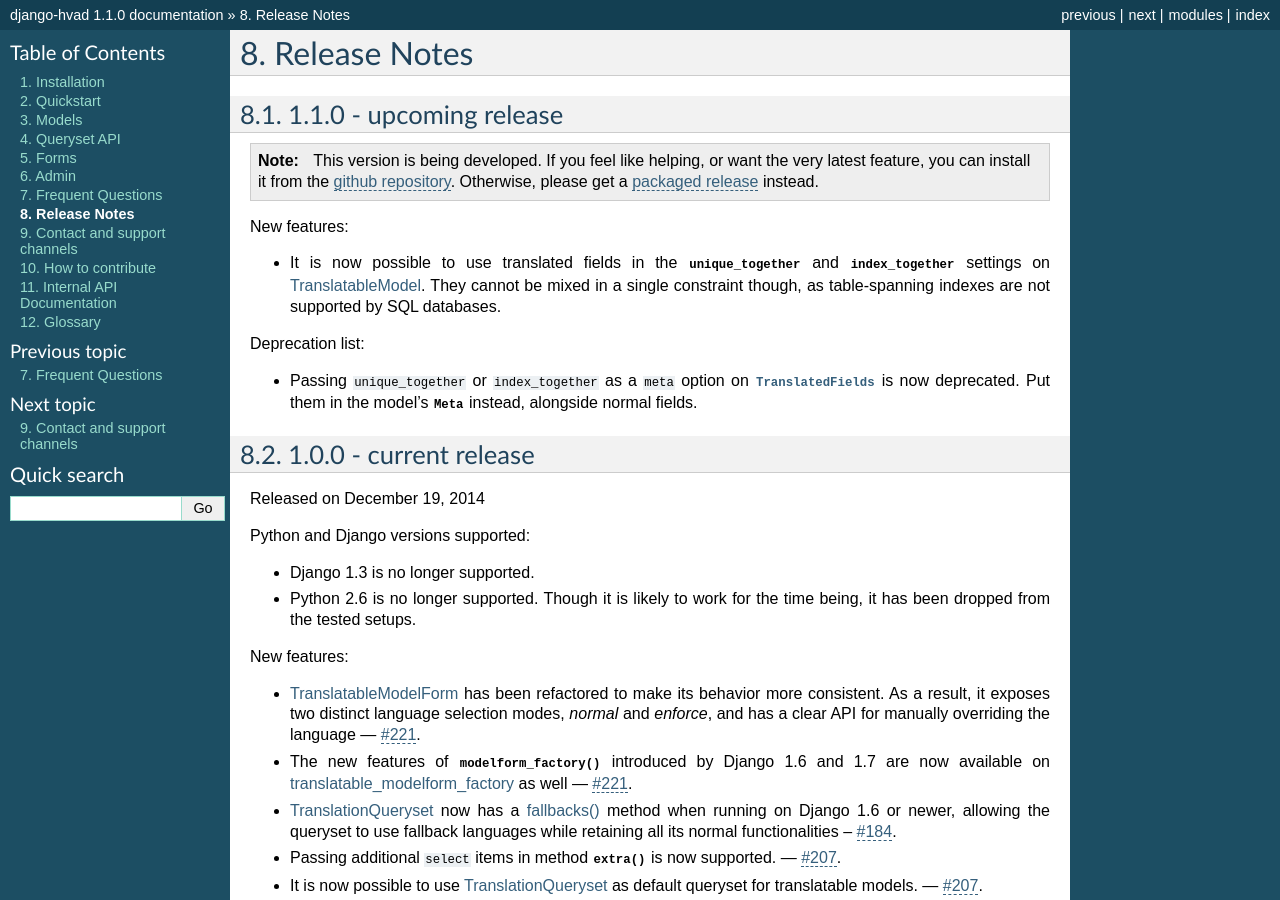
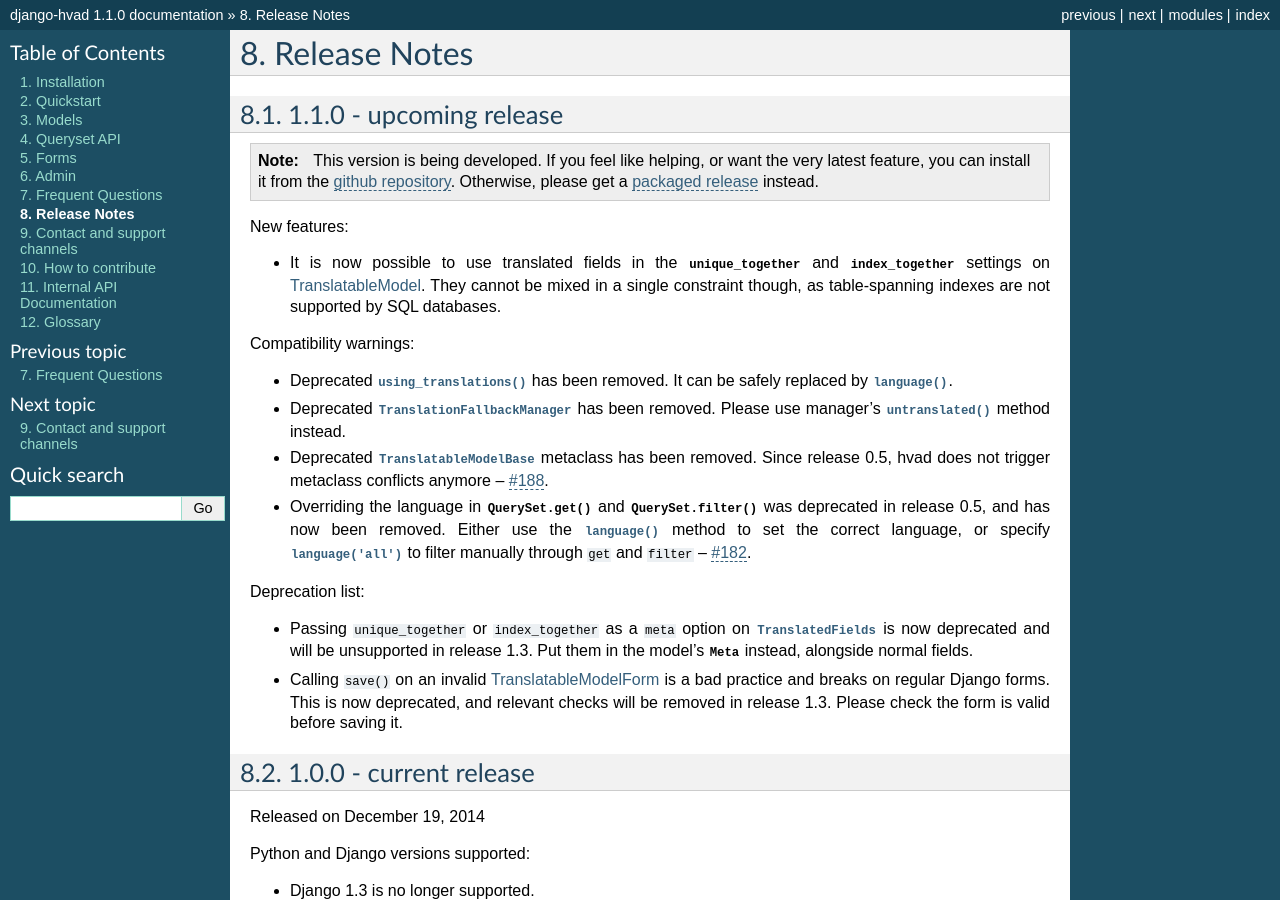
Before and after one commit to KristianOellegaard/django-hvad, a Sphinx documentation site: the page built from docs/public/release_notes.rst, in a window 1280 px wide and 900 px high. Built offline with Sphinx 7.4.7, drawn with Linux system fonts in a browser that asks for light colours.

Commit message:
Cycle deprecation code: old enough warnings become exceptions, even older get removed.

```diff
--- a/docs/public/release_notes.rst
+++ b/docs/public/release_notes.rst
@@ -20,11 +20,32 @@
   :doc:`TranslatableModel <models>`. They cannot be mixed in a single constraint
   though, as table-spanning indexes are not supported by SQL databases.
 
+Compatibility warnings:
+
+- Deprecated :meth:`~hvad.manager.TranslationManager.using_translations` has been removed.
+  It can be safely replaced by :meth:`~hvad.manager.TranslationManager.language`.
+- Deprecated :class:`~hvad.manager.TranslationFallbackManager` has been removed. Please
+  use manager's :meth:`~hvad.manager.TranslationManager.untranslated` method instead.
+- Deprecated :class:`~hvad.models.TranslatableModelBase` metaclass has been removed.
+  Since release 0.5, hvad does not trigger metaclass conflicts anymore – :issue:`188`.
+- Overriding the language in :meth:`QuerySet.get() <django.db.models.query.QuerySet.get>`
+  and :meth:`QuerySet.filter() <django.db.models.query.QuerySet.filter>` was
+  deprecated in release 0.5, and has now been removed. Either use the
+  :meth:`~hvad.manager.TranslationManager.language` method to set the
+  correct language, or specify
+  :meth:`language('all') <hvad.manager.TranslationManager.language>` to filter
+  manually through ``get`` and ``filter`` – :issue:`182`.
+
 Deprecation list:
 
 - Passing ``unique_together`` or ``index_together`` as a ``meta`` option on
-  :class:`~hvad.models.TranslatedFields` is now deprecated. Put them in the model's
-  :djterm:`Meta <meta-options>` instead, alongside normal fields.
+  :class:`~hvad.models.TranslatedFields` is now deprecated and will be unsupported
+  in release 1.3. Put them in the model's :djterm:`Meta <meta-options>`
+  instead, alongside normal fields.
+- Calling ``save()`` on an invalid :ref:`TranslatableModelForm <translatablemodelform>`
+  is a bad practice and breaks on regular Django forms. This is now deprecated,
+  and relevant checks will be removed in release 1.3. Please check the form is
+  valid before saving it.
 
 .. release 1.0.0
 
```
Also changed, not shown: 4 other files.
